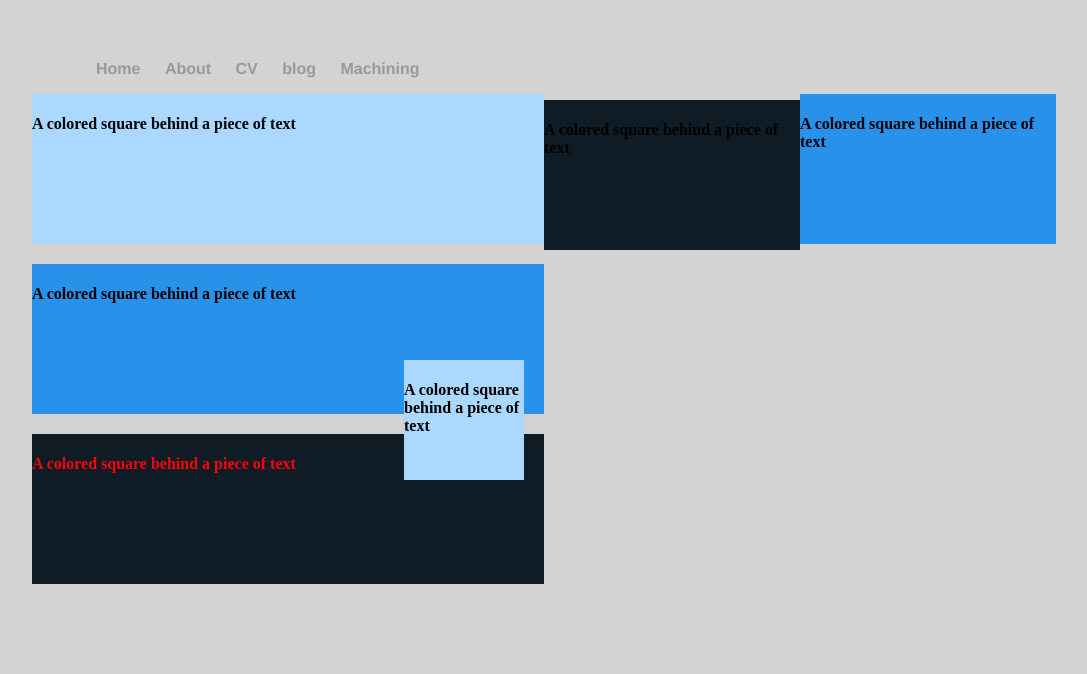
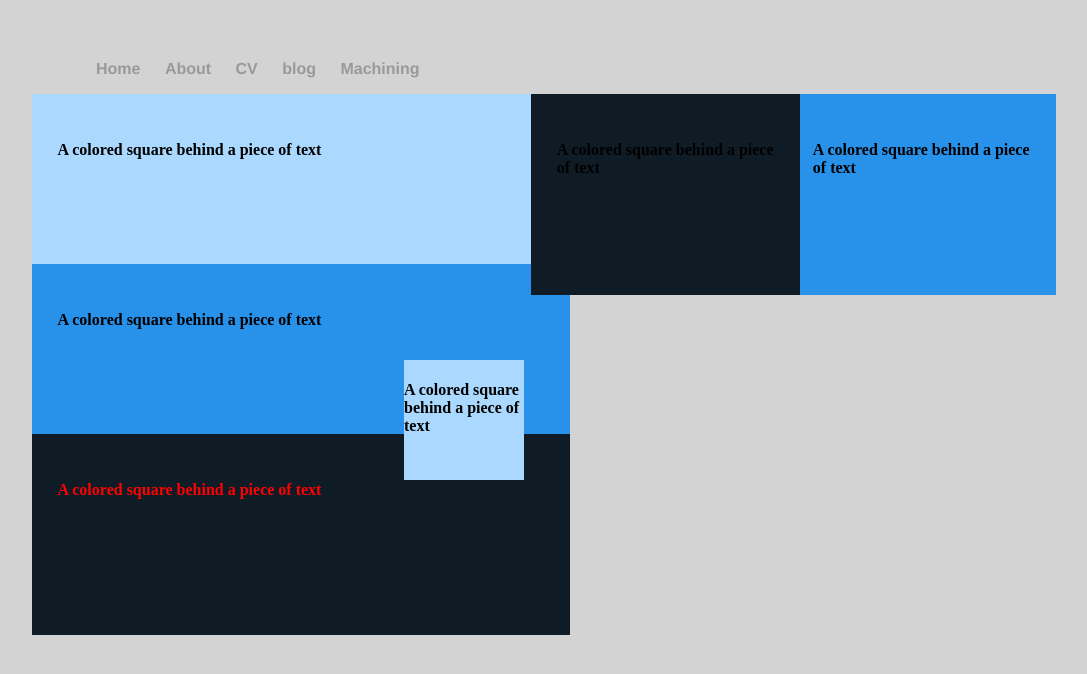
Before and after one commit to ZephyrPitre/ZephyrPitre.github.io, a Jekyll site: the page built from index.html, in a window 1280 px wide. Shown: the top 674 px of the page, without its empty margins (96-1183 px from the left). Built offline with Jekyll 4.4.1, drawn with Linux system fonts in a browser that asks for light colours.

Commit message:
Update index.html

```diff
--- a/index.html
+++ b/index.html
@@ -8,55 +8,55 @@ title: Zephyr Pitre
 .rectangle1{
 	  position: absolute;
   	left: 10%;
-  	width: 40%;
+  	width: 38%;
     height: 150px;
     Background:#ABD8FE; <!--light blue-->
     color: black;
-    padding:0px;
+    padding:2%;
 }
 
 .rectangle2{
 		position: absolute;
 		left: 10%;
-		width: 40%;
+		width: 38%;
 		top: 264px;
     height: 150px;
 		Background:#2891EA; <!--bright blue-->
     color: black;
-    padding:0px;
+    padding:2%;
 }
 .rectangle3{
 		position: absolute;
 		left: 10%;
-		width: 40%;
+		width: 38%;
 		top: 434px;
     border-color:black;
     height: 150px;
 		Background:#0F1C26; <!--dark grey-->
     color: white;
-    padding:0px;
+    padding:2%;
 }
 .square1{
 		position: absolute;
 		right: 10%;
-		width: 20%;
+		width: 17%;
     top: 94px;
     border-color:black;
     height: 150px;
 		Background:#2891EA; <!--bright blue-->
     color: black;
-    padding:0px;
+    padding:2%;
 }
 .square2{
     position: absolute;
     right: 30%;
-    top: 100px;
+    top: 94px;
     border-color:black;
-    width: 20%;
+    width: 17%;
     height: 150px;
 		Background:#0F1C26; <!--dark grey-->
     color: black;
-    padding:0px;
+    padding:2%;
 }
 .square3{
     position: absolute;
```
